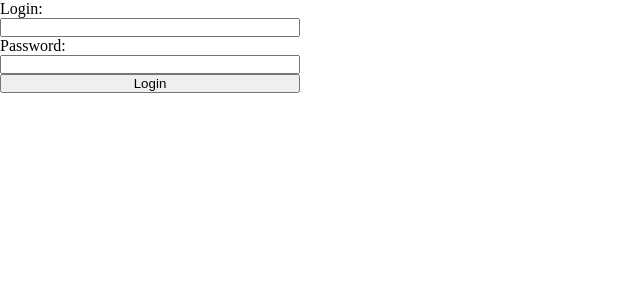
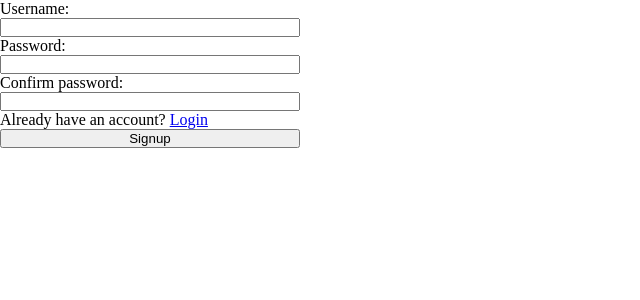
Before and after one commit to fractalxg/portfolio-agenda-e-calendario, a React (Vite) app in the folder frontend/: page /signup in a window 1280 px wide. Shown: the top 300 px of the page, without its empty margins (0-640 px from the left). Built offline with nearby package versions, Linux system fonts and the light colour scheme.

Commit message:
feat: user login and signup configuration

```diff
--- a/frontend/package.json
+++ b/frontend/package.json
@@ -13,7 +13,8 @@
     "axios": "^1.6.7",
     "dotenv": "^16.4.1",
     "react": "^18.2.0",
-    "react-dom": "^18.2.0"
+    "react-dom": "^18.2.0",
+    "react-router-dom": "^6.22.0"
   },
   "devDependencies": {
     "@types/react": "^18.2.43",
--- a/frontend/src/main.jsx
+++ b/frontend/src/main.jsx
@@ -1,9 +1,24 @@
 import React from 'react'
 import ReactDOM from 'react-dom/client'
 import App from './App.jsx'
+import { createBrowserRouter, RouterProvider } from 'react-router-dom'
+import Login from './routes/Login.jsx'
+import Signup from './routes/Signup.jsx'
+
+const router = createBrowserRouter([
+  {
+    path: '/',
+    element: <Login />,
+    errorElement: <Login />
+  },
+  {
+    path: '/signup',
+    element: <Signup />
+  },
+])
 
 ReactDOM.createRoot(document.getElementById('root')).render(
   <React.StrictMode>
-    <App />
+    <RouterProvider router={router} />
   </React.StrictMode>,
 )
--- a/frontend/src/routes/Login.jsx
+++ b/frontend/src/routes/Login.jsx
@@ -1,12 +1,14 @@
 import "./Login.css";
-import { useState } from "react";
+import { useState, useEffect } from "react";
 import axios from "axios";
 import Home from "./Home";
+import { Link } from "react-router-dom";
 
 const Login = () => {
   const [username, setUsername] = useState();
   const [password, setPassword] = useState();
   const [accessToken, setAccessToken] = useState();
+  const [isLogged, setIsLogged] = useState(false);
 
   const userLogin = async () => {
     try {
@@ -15,19 +17,21 @@ const Login = () => {
         password: password,
       });
 
-      console.log(response.data);
       setAccessToken(response.data);
-
     } catch (error) {
       console.log(error);
     }
   };
 
+  useEffect(() => {
+    accessToken ? setIsLogged(true) : setIsLogged(false);
+  }, [accessToken]);
 
   return (
     <div className="login-container">
+      {!isLogged && (
         <div className="login-content">
-        <label>Login:</label>
+          <label>Username:</label>
           <input
             type="text"
             onChange={(e) => setUsername(e.target.value)}
@@ -39,9 +43,16 @@ const Login = () => {
             onChange={(e) => setPassword(e.target.value)}
           ></input>
 
+          <label>
+            Don't have an account?{" "}
+            <span>
+              <Link to="/signup">Signup</Link>
+            </span>
+          </label>
+
           <button onClick={() => userLogin()}>Login</button>
-
         </div>
+      )}
       {accessToken && <Home accessToken={accessToken} />}
     </div>
   );
--- a/frontend/src/routes/Signup.css
+++ b/frontend/src/routes/Signup.css
@@ -0,0 +1,4 @@
+.signup-content{
+    display: grid;
+    width: 300px;
+}
--- a/frontend/src/routes/Signup.jsx
+++ b/frontend/src/routes/Signup.jsx
@@ -1,9 +1,81 @@
-import "./Signup.css"
+import "./Signup.css";
+import { Link } from "react-router-dom";
+import { useState } from "react";
+import axios from "axios";
 
 const Signup = () => {
+  const [username, setUsername] = useState("");
+  const [password, setPassword] = useState("");
+  const [confirmPassword, setConfirmPassword] = useState("");
+  const [message, setMessage] = useState("");
+
+  const userSignup = async () => {
+    if (validateUsername() && comparePassword()) {
+      try {
+        const response = await axios.post(import.meta.env.VITE_SIGNUP, {
+          login: username,
+          password: password,
+        });
+        setMessage(response.data.message);
+      } catch (error) {
+        console.log(error);
+      }
+    } else;
+    console.log(false);
+  };
+  const validateUsername = () => {
+    if (username.length > 0) {
+      return true;
+    } else {
+      setMessage("Username is required");
+      return false;
+    }
+  };
+  const comparePassword = () => {
+    if (
+      password === confirmPassword &&
+      password.length > 0 &&
+      confirmPassword.length > 0
+    ) {
+      return true;
+    } else {
+      setMessage("Passwords must be equal");
+      return false;
+    }
+  };
   return (
-    <div>Signup</div>
-  )
-}
+    <div className="signup-container">
+      <div className="signup-content">
+        <label>Username:</label>
+        <input
+          type="text"
+          onChange={(e) => setUsername(e.target.value)}
+        ></input>
 
-export default Signup
+        <label>Password:</label>
+        <input
+          type="password"
+          onChange={(e) => setPassword(e.target.value)}
+        ></input>
+
+        <label>Confirm password:</label>
+        <input
+          type="password"
+          onChange={(e) => setConfirmPassword(e.target.value)}
+        ></input>
+        {message}
+
+        <label>
+          Already have an account?{" "}
+          <span>
+            <Link to="/">Login</Link>
+          </span>
+        </label>
+
+        <button onClick={() => userSignup()}>Signup</button>
+      </div>
+    </div>
+  );
+};
+
+export default Signup;
```
Also changed, not shown: 2 other files (tests, documents, lock files or other folders). Lines whose indentation alone changed are shown as unchanged.
